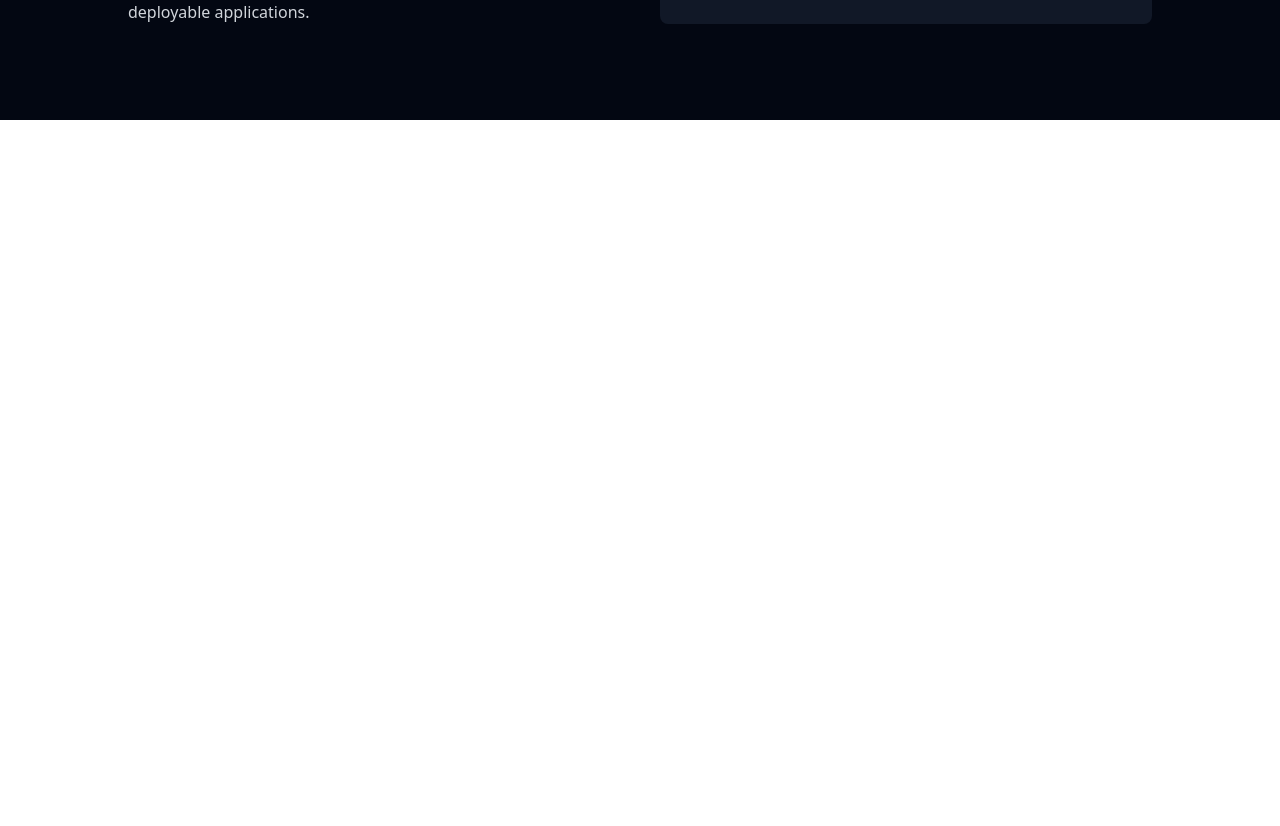
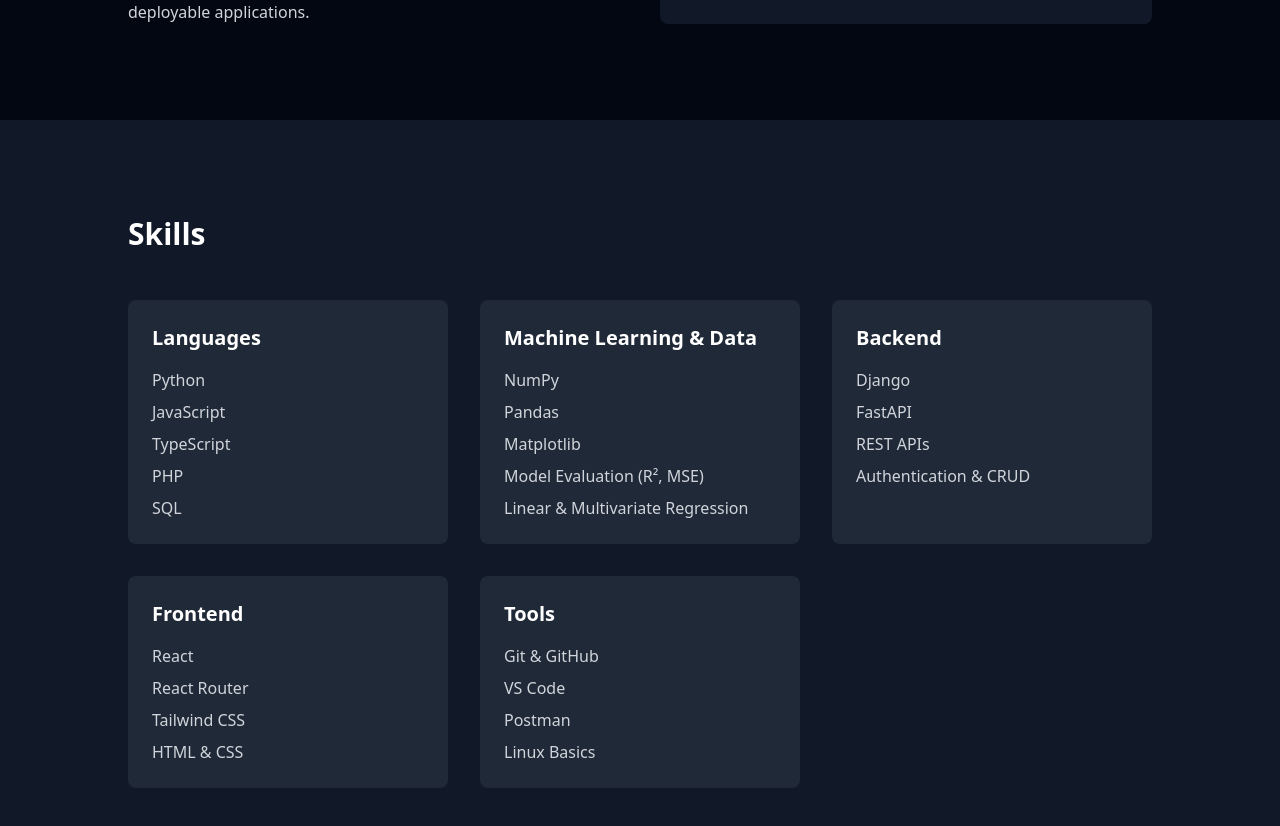
Before and after one commit to chavdaarpitsinh1248/portfolio, a React (Vite) app: page / in a window 1280 px wide. Shown: the part 1320-2146 px from the top of the page. Before the commit the page ends 1440 px from the top, so only its background shows below. Built offline with nearby package versions, Linux system fonts and the light colour scheme.

Commit message:
feat: add categorized skills section

```diff
--- /dev/null
+++ b/src/components/Skills.jsx
@@ -0,0 +1,82 @@
+function Skills() {
+  return (
+    <section className="bg-gray-900 text-gray-300 px-8 py-24">
+      <div className="max-w-5xl mx-auto">
+        <h2 className="text-3xl font-bold text-white mb-12">
+          Skills
+        </h2>
+
+        <div className="grid sm:grid-cols-2 md:grid-cols-3 gap-8">
+          {/* Languages */}
+          <div className="bg-gray-800 p-6 rounded-lg">
+            <h3 className="text-xl font-semibold text-white mb-4">
+              Languages
+            </h3>
+            <ul className="space-y-2">
+              <li>Python</li>
+              <li>JavaScript</li>
+              <li>TypeScript</li>
+              <li>PHP</li>
+              <li>SQL</li>
+            </ul>
+          </div>
+
+          {/* Machine Learning & Data */}
+          <div className="bg-gray-800 p-6 rounded-lg">
+            <h3 className="text-xl font-semibold text-white mb-4">
+              Machine Learning & Data
+            </h3>
+            <ul className="space-y-2">
+              <li>NumPy</li>
+              <li>Pandas</li>
+              <li>Matplotlib</li>
+              <li>Model Evaluation (R², MSE)</li>
+              <li>Linear & Multivariate Regression</li>
+            </ul>
+          </div>
+
+          {/* Backend */}
+          <div className="bg-gray-800 p-6 rounded-lg">
+            <h3 className="text-xl font-semibold text-white mb-4">
+              Backend
+            </h3>
+            <ul className="space-y-2">
+              <li>Django</li>
+              <li>FastAPI</li>
+              <li>REST APIs</li>
+              <li>Authentication & CRUD</li>
+            </ul>
+          </div>
+
+          {/* Frontend */}
+          <div className="bg-gray-800 p-6 rounded-lg">
+            <h3 className="text-xl font-semibold text-white mb-4">
+              Frontend
+            </h3>
+            <ul className="space-y-2">
+              <li>React</li>
+              <li>React Router</li>
+              <li>Tailwind CSS</li>
+              <li>HTML & CSS</li>
+            </ul>
+          </div>
+
+          {/* Tools */}
+          <div className="bg-gray-800 p-6 rounded-lg">
+            <h3 className="text-xl font-semibold text-white mb-4">
+              Tools
+            </h3>
+            <ul className="space-y-2">
+              <li>Git & GitHub</li>
+              <li>VS Code</li>
+              <li>Postman</li>
+              <li>Linux Basics</li>
+            </ul>
+          </div>
+        </div>
+      </div>
+    </section>
+  );
+}
+
+export default Skills;
--- a/src/pages/Home.jsx
+++ b/src/pages/Home.jsx
@@ -1,11 +1,13 @@
 import Hero from "../components/Hero";
 import About from "../components/About";
+import Skills from "../components/Skills";
 
 function Home() {
   return (
     <>
       <Hero />
       <About />
+      <Skills />
     </>
   );
 }
```
